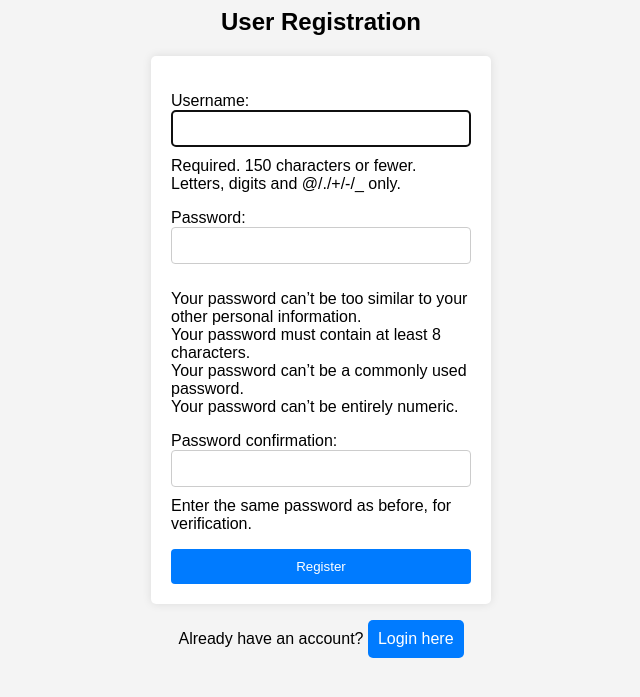
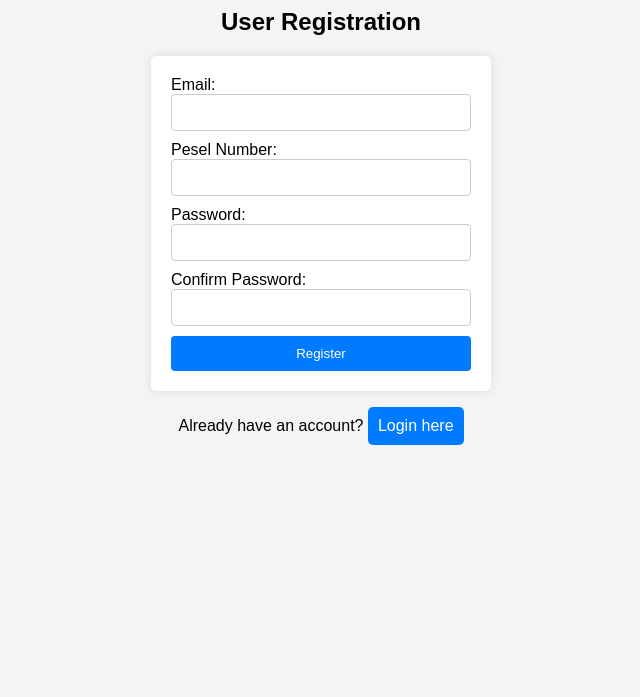
Before and after one commit to MaciejWaluk/VotingApp, a Django app: page /votingapp/register/ in a window 1280 px wide. Shown: the top 697 px of the page, without its empty margins (319-959 px from the left). Run offline with Django 5.2, Linux system fonts and the light colour scheme.

Commit message:
Changed models, added voting user model, user vote saving to the db, added protection for voting twice at the election (without any message, need fix)

```diff
--- a/votingapp/admin.py
+++ b/votingapp/admin.py
@@ -1,8 +1,8 @@
 from django.contrib import admin
 
-from .models import (User,Election,Constraint,Voted_User,Candidate,Election_Candidate,Vote)
+from .models import (VotingUser, Election, Constraint, Voted_User, Candidate, Election_Candidate, Vote)
 
-admin.site.register(User)
+admin.site.register(VotingUser)
 admin.site.register(Election)
 admin.site.register(Constraint)
 admin.site.register(Voted_User)
--- a/votingapp/models.py
+++ b/votingapp/models.py
@@ -1,16 +1,16 @@
+from django.contrib.auth.models import User
 from django.db import models
 
 
-class User(models.Model):
-    id = models.AutoField(primary_key=True)
+class VotingUser(models.Model):
+    user = models.OneToOneField(User, on_delete=models.CASCADE)
     email = models.CharField(max_length=100)
-    password = models.CharField(max_length=100)
     nr_pesel = models.CharField(max_length=11)
 
 
 class Election(models.Model):
     id = models.AutoField(primary_key=True)
-    creator = models.ForeignKey(User, on_delete=models.DO_NOTHING)
+    creator = models.ForeignKey(VotingUser, on_delete=models.DO_NOTHING)
     type = models.CharField(max_length=100)
     max_votes = models.IntegerField()
     start_date = models.DateField()
@@ -25,7 +25,7 @@ class Constraint(models.Model):
 
 class Voted_User(models.Model):
     id = models.AutoField(primary_key=True)
-    user = models.ForeignKey(User, on_delete=models.DO_NOTHING)
+    user = models.ForeignKey(VotingUser, on_delete=models.DO_NOTHING)
     election = models.ForeignKey(Election, on_delete=models.DO_NOTHING)
 
 
--- a/votingapp/templates/election_list.html
+++ b/votingapp/templates/election_list.html
@@ -1,4 +1,4 @@
-{% load static %}
++{% load static %}
 <!-- election_list.html -->
 <!DOCTYPE html>
 <html lang="en">
--- a/votingapp/templates/register.html
+++ b/votingapp/templates/register.html
@@ -6,13 +6,32 @@
     <meta charset="UTF-8">
     <title>User Registration</title>
     <link rel="stylesheet" type="text/css" href="{% static 'styles.css' %}">
-
 </head>
 <body>
     <h2>User Registration</h2>
     <form method="post">
         {% csrf_token %}
-        {{ form.as_p }}
+        {{ form.non_field_errors }}
+        <div class="fieldWrapper">
+            {{ form.email.errors }}
+            <label for="{{ form.email.id_for_label }}">Email:</label>
+            {{ form.email }}
+        </div>
+        <div class="fieldWrapper">
+            {{ form.nr_pesel.errors }}
+            <label for="{{ form.nr_pesel.id_for_label }}">Pesel Number:</label>
+            {{ form.nr_pesel }}
+        </div>
+        <div class="fieldWrapper">
+            {{ form.password1.errors }}
+            <label for="{{ form.password1.id_for_label }}">Password:</label>
+            {{ form.password1 }}
+        </div>
+        <div class="fieldWrapper">
+            {{ form.password2.errors }}
+            <label for="{{ form.password2.id_for_label }}">Confirm Password:</label>
+            {{ form.password2 }}
+        </div>
         <button type="submit">Register</button>
     </form>
     <p>Already have an account? <a href="{% url 'login' %}">Login here</a></p>
--- a/votingapp/views.py
+++ b/votingapp/views.py
@@ -4,8 +4,39 @@ from django.contrib.auth.decorators import login_required
 from django.contrib.auth.forms import AuthenticationForm, UserCreationForm
 from django.shortcuts import render, redirect, get_object_or_404
 from django.utils import timezone
+from django import forms
+from .models import VotingUser
+from django.contrib.auth.models import User
+from .models import Voted_User
+
 
 from votingapp.models import Election, Election_Candidate, Candidate, Vote
+
+
+class RegistrationForm(forms.ModelForm):
+    password1 = forms.CharField(label='Password', widget=forms.PasswordInput)
+    password2 = forms.CharField(label='Password confirmation', widget=forms.PasswordInput)
+
+    class Meta:
+        model = VotingUser
+        fields = ['email', 'nr_pesel']  # Add additional fields here
+
+    def clean_password2(self):
+        # Check if the two password entries match
+        password1 = self.cleaned_data.get("password1")
+        password2 = self.cleaned_data.get("password2")
+        if password1 and password2 and password1 != password2:
+            raise forms.ValidationError("Passwords don't match")
+        return password2
+
+    def save(self, commit=True):
+        voting_user = super().save(commit=False)
+        username = self.cleaned_data['email']  # Use email as username
+        user = User.objects.create_user(username=username, email=username, password=self.cleaned_data['password1'])
+        voting_user.user = user  # Associate the VotingUser with the User instance
+        if commit:
+            voting_user.save()
+        return voting_user
 
 
 def login_view(request):
@@ -22,13 +53,12 @@ def login_view(request):
 
 def register_view(request):
     if request.method == 'POST':
-        form = UserCreationForm(request.POST)
+        form = RegistrationForm(request.POST)
         if form.is_valid():
-            user = form.save()
-            login(request, user)
-            return redirect('home')  # Redirect to home page after registration
+            form.save()
+            return redirect('login')  # Redirect to home page after registration
     else:
-        form = UserCreationForm()
+        form = RegistrationForm()
     return render(request, 'register.html', {'form': form})
 
 
@@ -41,6 +71,21 @@ def election_list(request):
 def election_detail(request, election_id):
     election = get_object_or_404(Election, pk=election_id)
     candidates = Candidate.objects.filter(election_candidate__election=election)
+    user = request.user  # Get the current user
+
+    # Get the VotingUser object associated with the logged-in user
+    try:
+        voting_user = user.votinguser
+    except VotingUser.DoesNotExist:
+        # Handle the case where the VotingUser object does not exist
+        # This might happen if the user is not properly associated with a VotingUser
+        messages.error(request, 'You are not authorized to access this page.')
+        return redirect('home')  # Redirect to the home page or another appropriate view
+
+    # Check if the user has already voted in the election
+    if Voted_User.objects.filter(user=voting_user, election=election).exists():
+        messages.error(request, 'You have already voted in this election.')
+        return redirect('election_list')  # Redirect to the elections list view
 
     if request.method == 'POST':
         selected_candidates = request.POST.getlist('candidate')
@@ -53,6 +98,9 @@ def election_detail(request, election_id):
             for candidate_id in selected_candidates:
                 candidate = get_object_or_404(Candidate, pk=candidate_id)
                 Vote.objects.create(candidate=candidate, election=election, date=timezone.now())  # Set the date
+            # Register the user as voted in the election
+            Voted_User.objects.create(user=voting_user, election=election)
+
             messages.success(request, 'Your vote has been submitted successfully.')
             return redirect('election_list')  # Redirect to the elections list view
 
--- a/votingsite/settings.py
+++ b/votingsite/settings.py
@@ -106,6 +106,7 @@ AUTH_PASSWORD_VALIDATORS = [
 
 
 
+
 # Internationalization
 # https://docs.djangoproject.com/en/5.0/topics/i18n/
 
```
